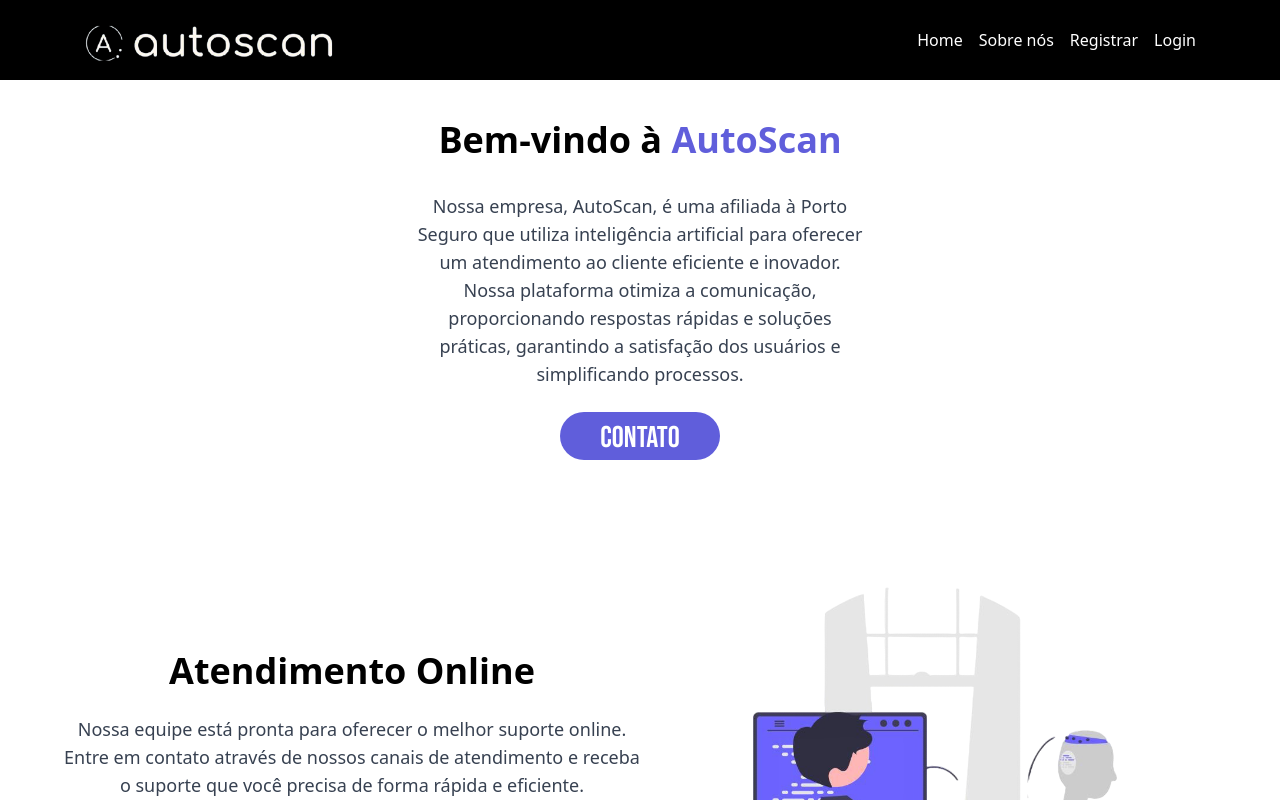
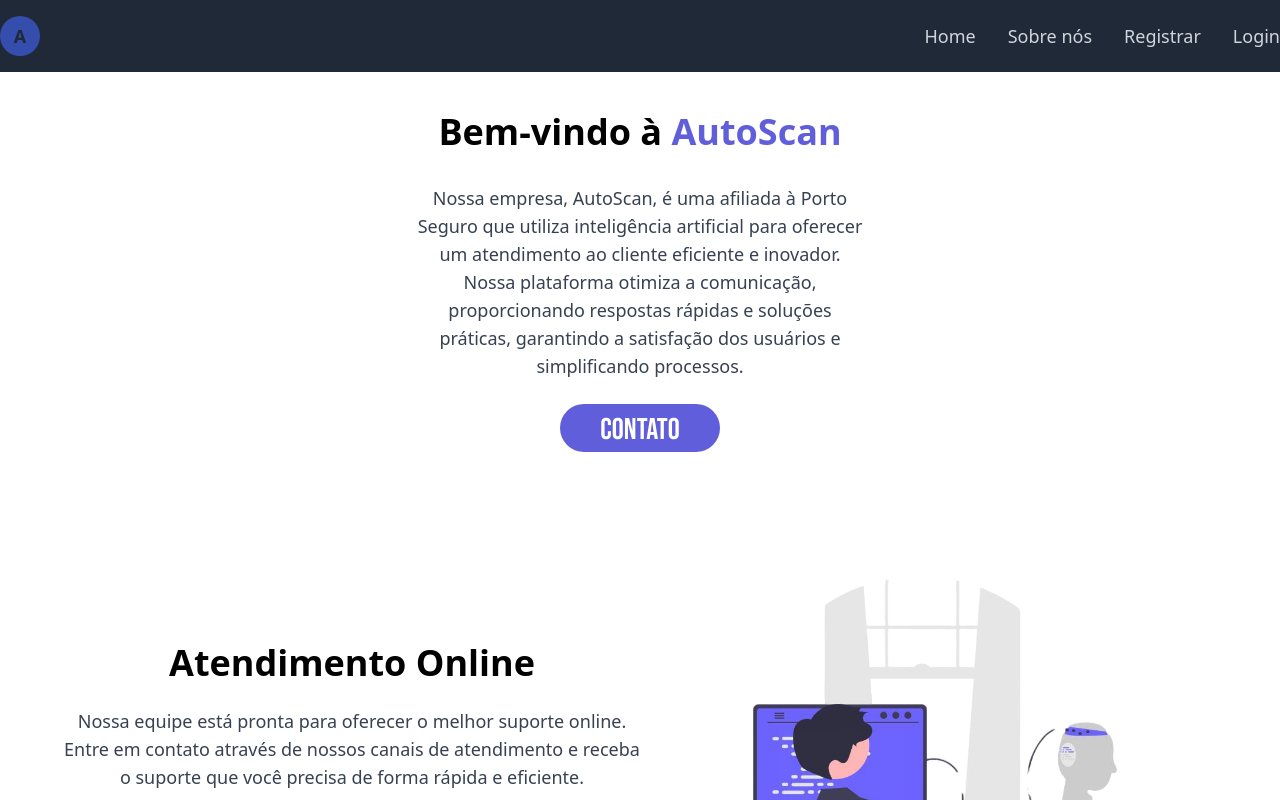
Before and after one commit to AutoScan-FIAP-2024/challenge-nextjs, a Next.js app in the folder autoscan/: page / in a window 1280 px wide. Shown: the top 800 px of the page. Built offline with nearby package versions, Linux system fonts and the light colour scheme.

Commit message:
Feito a homepage.

```diff
--- a/autoscan/src/components/header.tsx
+++ b/autoscan/src/components/header.tsx
@@ -3,18 +3,22 @@
 export default function Header() {
   return (
     <div>
-      <header className="bg-black text-white">
-        <nav className="h-20 max-w-6xl mx-auto flex justify-between items-center p-5">
-          <img width={250}
-          src="/img/logo.png" alt="Logo" />
-          <ul className="flex space-x-4">
-            <li><a href="/" className="hover:text-[#605EDB] transition duration-300">Home</a></li>
-            <li><a href="/sobre-nos" className="hover:text-[#605EDB] transition duration-300">Sobre nós</a></li>
-            <li><a href="/auth/registro" className="hover:text-[#605EDB] transition duration-300">Registrar</a></li>
-            <li><a href="/auth/login" className="hover:text-[#605EDB] transition duration-300">Login</a></li>
-          </ul>
+      <header className="bg-gray-800 py-4">
+      <div className="container mx-auto flex justify-between items-center">
+        <div className="flex items-center space-x-2">
+          <div className=" text-lg font-bold cursor-default
+          w-10 h-10 flex items-center justify-center rounded-full bg-[#354ead] text-gray-800">
+            A
+          </div>
+        </div>
+        <nav className="space-x-8 text-lg">
+          <a href="#" className="text-gray-300 hover:text-white transition duration-300">Home</a>
+          <a href="#" className="text-gray-300 hover:text-white transition duration-300">Sobre nós</a>
+          <a href="#" className="text-gray-300 hover:text-white transition duration-300">Registrar</a>
+          <a href="#" className="text-gray-300 hover:text-white transition duration-300">Login</a>
         </nav>
-      </header>
+      </div>
+    </header>
     </div>
   );
 }
```
